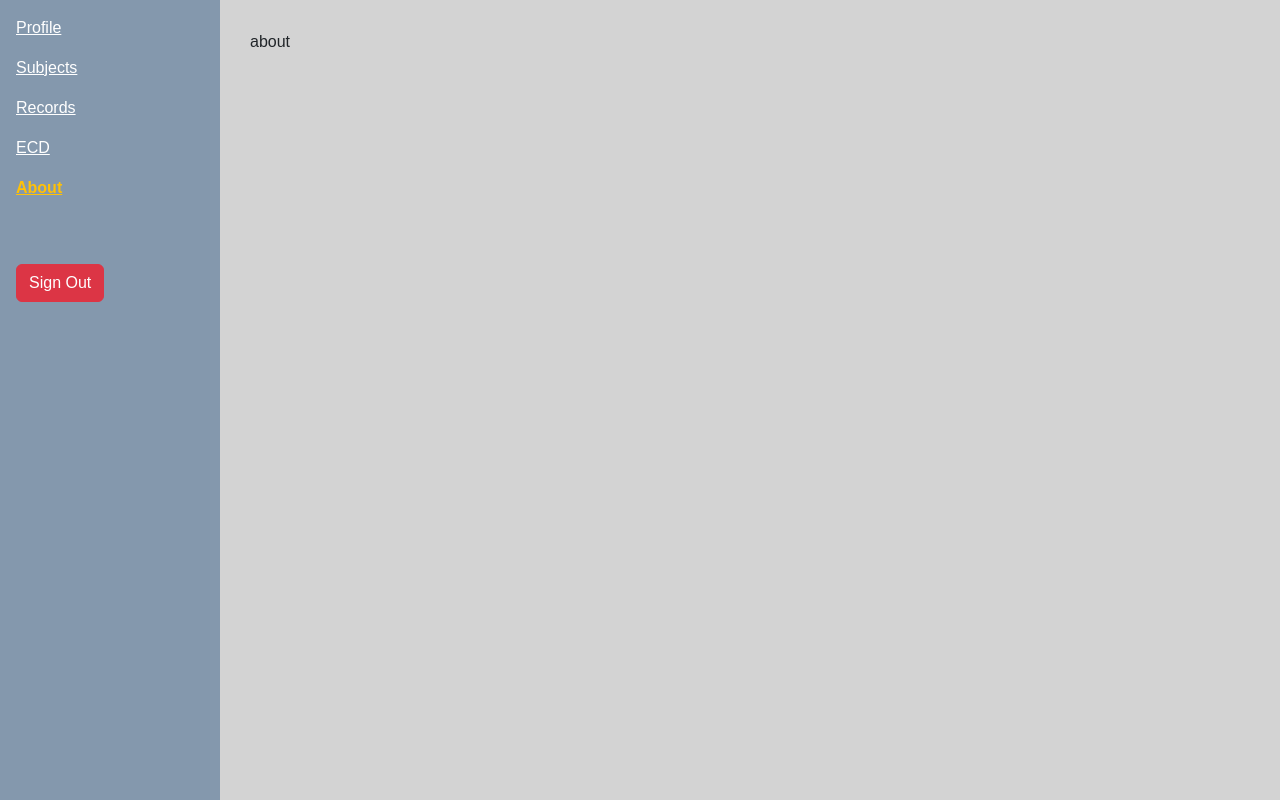
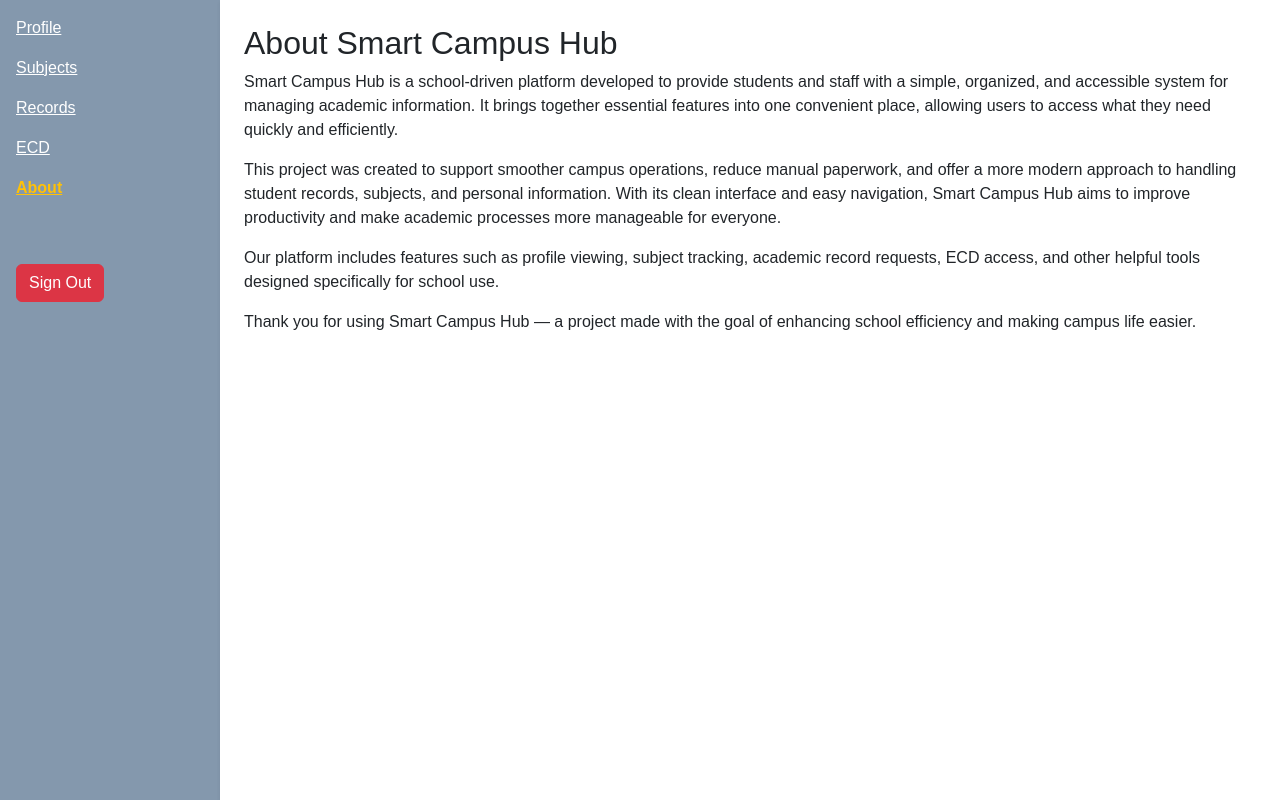
Before and after one commit to dlan2/sample_appDev-main, a PHP site: page /about.php in a window 1280 px wide. Shown: the part 56-856 px from the top of the page. Run offline with PHP 8.4, Linux system fonts and the light colour scheme; a user stored in the database is signed in; data comes from the database, SQL or seed files in the repository.

Commit message:
about.php

```diff
--- a/sample_appDev-main/about.php
+++ b/sample_appDev-main/about.php
@@ -1,33 +1,21 @@
 <?php
 session_start();
-
-ini_set('display_errors', 1);
-error_reporting(E_ALL);
-
-include 'db.php';
 
 if (!isset($_SESSION['username'])) {
     header("Location: index.php");
     exit;
 }
+?>
 
-$types_stmt = $conn->prepare("SELECT * FROM record_types");
-$types_stmt->execute();
-$types = $types_stmt->fetchAll(PDO::FETCH_ASSOC);
-
-$user_id = $_SESSION['username'];
-
-?>
 <!DOCTYPE html>
 <html lang="en">
 <head>
     <meta charset="UTF-8">
-    <title>Records - Smart Campus Hub</title>
+    <title>About - Smart Campus Hub</title>
     <link href="https://cdn.jsdelivr.net/npm/bootstrap@5.3.2/dist/css/bootstrap.min.css" rel="stylesheet">
     <link rel="shortcut icon" type="image/png" href="cake.png"/>
     <link rel="stylesheet" href="styles.css">
 </head>
-
 <body>
 
 <nav class="navbar sticky-top navbar-dark" style="background-color: #06326b;">
@@ -39,7 +27,7 @@ $user_id = $_SESSION['username'];
   </div>
 </nav>
 
-<div class="main-container">
+<div class="main-container d-flex">
     <div class="sidebar text-white p-3">
         <a href="profile.php" class="text-white d-block mb-3">Profile</a>
         <a href="subjects.php" class="text-white d-block mb-3">Subjects</a>
@@ -49,11 +37,35 @@ $user_id = $_SESSION['username'];
         <a href="index.php" class="btn btn-danger mt-5">Sign Out</a>
     </div>
 
+    <div class="flex-grow-1 p-4 bg-white shadow-sm" style="min-height: 80vh;">
+        <h2>About Smart Campus Hub</h2>
 
-<main>
-      about
-    </main>
+<p>
+    Smart Campus Hub is a school-driven platform developed to provide students and staff with a
+    simple, organized, and accessible system for managing academic information. It brings together
+    essential features into one convenient place, allowing users to access what they need quickly
+    and efficiently.
+</p>
 
+<p>
+    This project was created to support smoother campus operations, reduce manual paperwork, and
+    offer a more modern approach to handling student records, subjects, and personal information.
+    With its clean interface and easy navigation, Smart Campus Hub aims to improve productivity and
+    make academic processes more manageable for everyone.
+</p>
+
+<p>
+    Our platform includes features such as profile viewing, subject tracking, academic record
+    requests, ECD access, and other helpful tools designed specifically for school use.
+</p>
+
+<p>
+    Thank you for using Smart Campus Hub — a project made with the goal of enhancing school
+    efficiency and making campus life easier.
+</p>
+
+
+    </div>
 </div>
 
 </body>
```
